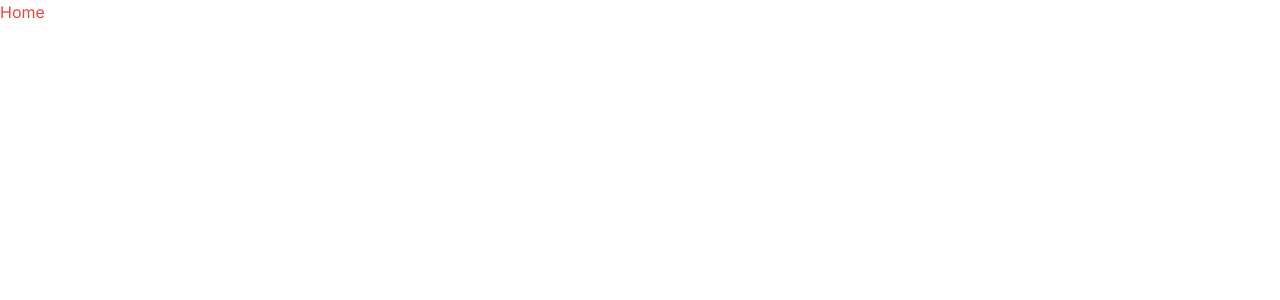
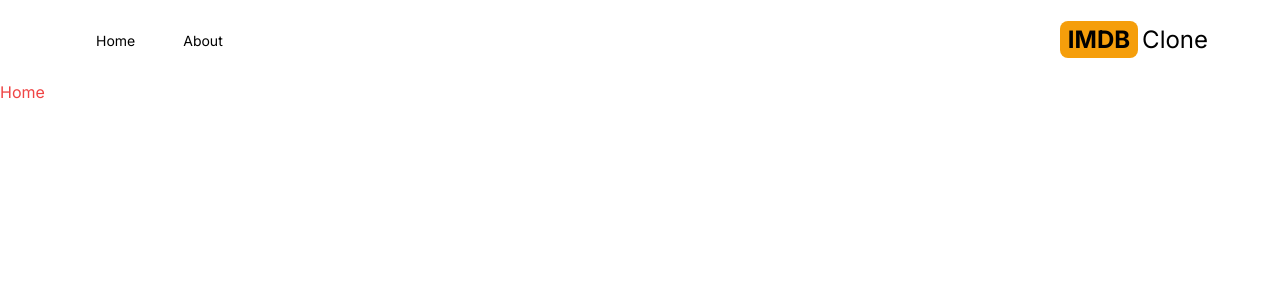
Before and after one commit to pammu453/imdb-clone, a Next.js app: page / in a window 1280 px wide. Shown: the top 300 px of the page. Built offline with nearby package versions, Linux system fonts and the light colour scheme.

Commit message:
Added header

```diff
--- a/src/app/layout.js
+++ b/src/app/layout.js
@@ -1,5 +1,7 @@
 import { Inter } from "next/font/google";
 import "./globals.css";
+import Header from "@/components/Header";
+
 
 const inter = Inter({ subsets: ["latin"] });
 
@@ -11,7 +13,12 @@
 export default function RootLayout({ children }) {
   return (
     <html lang="en">
-      <body className={inter.className}>{children}</body>
+      <body className={inter.className}>
+        <Header />
+        {/* Navbar */}
+        {/* SearchBox */}
+        {children}
+      </body>
     </html>
   );
 }
--- /dev/null
+++ b/src/components/Header.jsx
@@ -0,0 +1,24 @@
+import MenuItem from './MenuItem'
+import { FaHome, FaInfoCircle } from "react-icons/fa";
+import Link from 'next/link';
+
+const Header = () => {
+    return (
+        <div className='flex justify-between items-center py-6 px-2 max-w-6xl mx-auto'>
+            <div className="flex ">
+                <MenuItem title="Home" address="/" Icon={<FaHome />} />
+                <MenuItem title="About" address="/about" Icon={<FaInfoCircle />} />
+            </div>
+            <div className="">
+                <Link href={"/"}>
+                    <h2 className='text-2xl'>
+                        <span className='font-bold bg-amber-500 py-1 px-2 rounded-lg'>IMDB</span>
+                        <span className='hidden sm:inline ml-1'>Clone</span>
+                    </h2>
+                </Link>
+            </div>
+        </div>
+    )
+}
+
+export default Header
--- /dev/null
+++ b/src/components/MenuItem.jsx
@@ -0,0 +1,14 @@
+import Link from 'next/link'
+
+const MenuItem = ({ title, address, Icon }) => {
+    return (
+        <div>
+            <Link href={address} className='mx-5 lg:mx-6 hover:text-amber-500'>
+                <span className='text-2xl sm:hidden mx-4'>{Icon}</span>
+                <p className='hidden sm:inline text-sm'>{title}</p>
+            </Link>
+        </div>
+    )
+}
+
+export default MenuItem
```
Also changed, not shown: package.json (+5 -4 lines), 1 other file (tests, documents, lock files or other folders).
